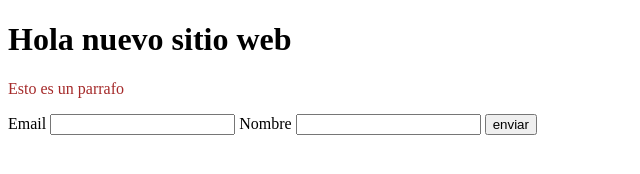
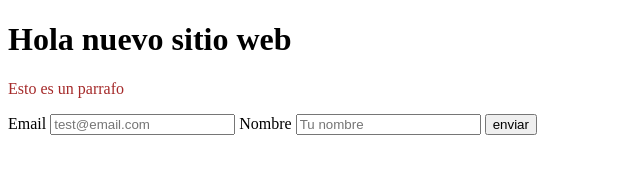
Before and after one commit to AldairVargasAlarcon96/Git, a plain HTML site: page index.html in a window 1280 px wide. Shown: the whole page, without its empty margins (0-640 px from the left). Drawn offline with Linux system fonts and the light colour scheme.

Commit message:
se agregaron los placeholders a los input

```diff
--- a/index.html
+++ b/index.html
@@ -12,11 +12,11 @@
     <form action="">
         Email
         <label for="">
-            <input type="text">
+            <input type="text" placeholder="test@email.com">
         </label>
         Nombre
         <label for="">
-            <input type="text">
+            <input type="text" placeholder="Tu nombre">
         </label>
         <input type="submit" value="enviar">
     </form>
```
